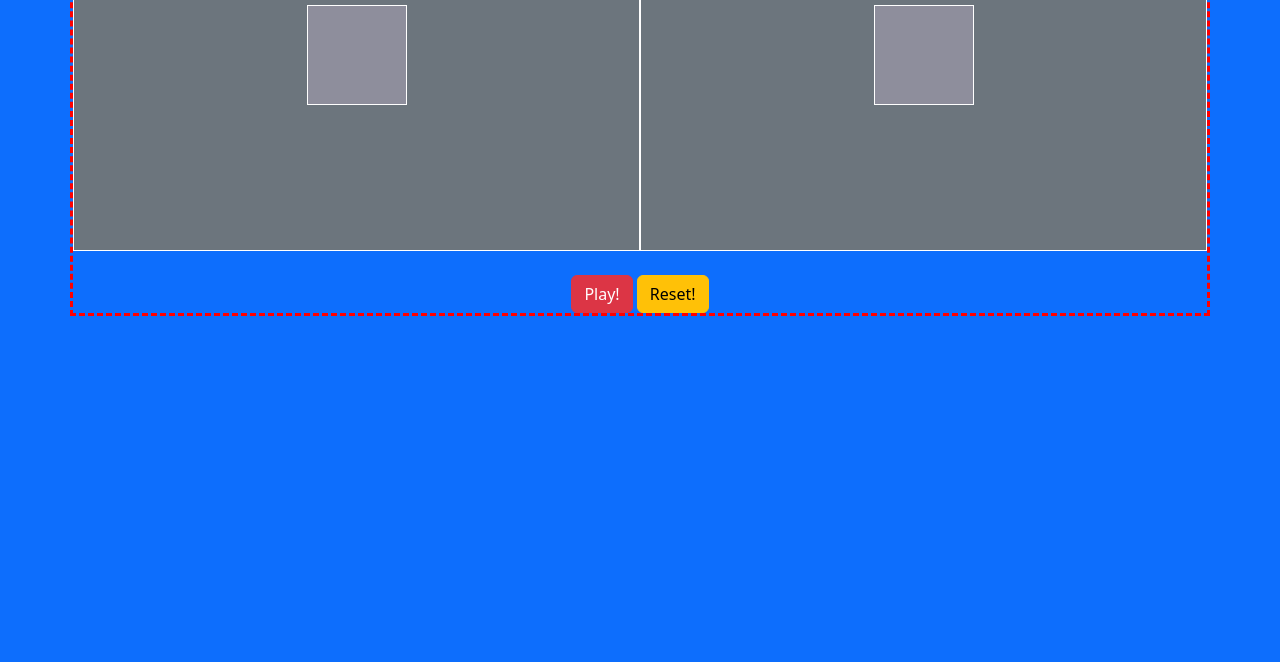
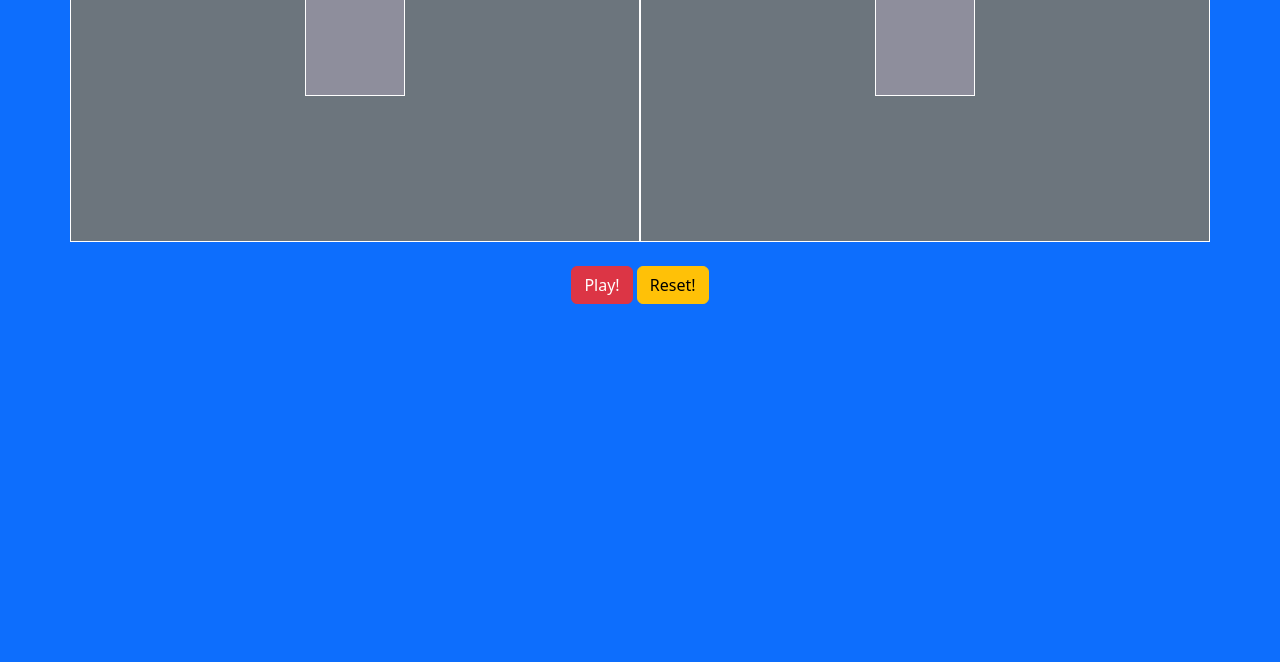
Before and after one commit to GiordanoDiego/js-mail-dadi, a plain HTML site: page dadi/index.html in a window 1280 px wide. Shown: the part 138-800 px from the top of the page. Drawn offline with nearby package versions, Linux system fonts and the light colour scheme.

Commit message:
esercizio dadi completato

```diff
--- a/dadi/css/style.css
+++ b/dadi/css/style.css
@@ -23,6 +23,3 @@
 
 
 /* -----------------DEBUG----------------- */
-.debug .container {
-    border: 3px dashed red;
-}
```
